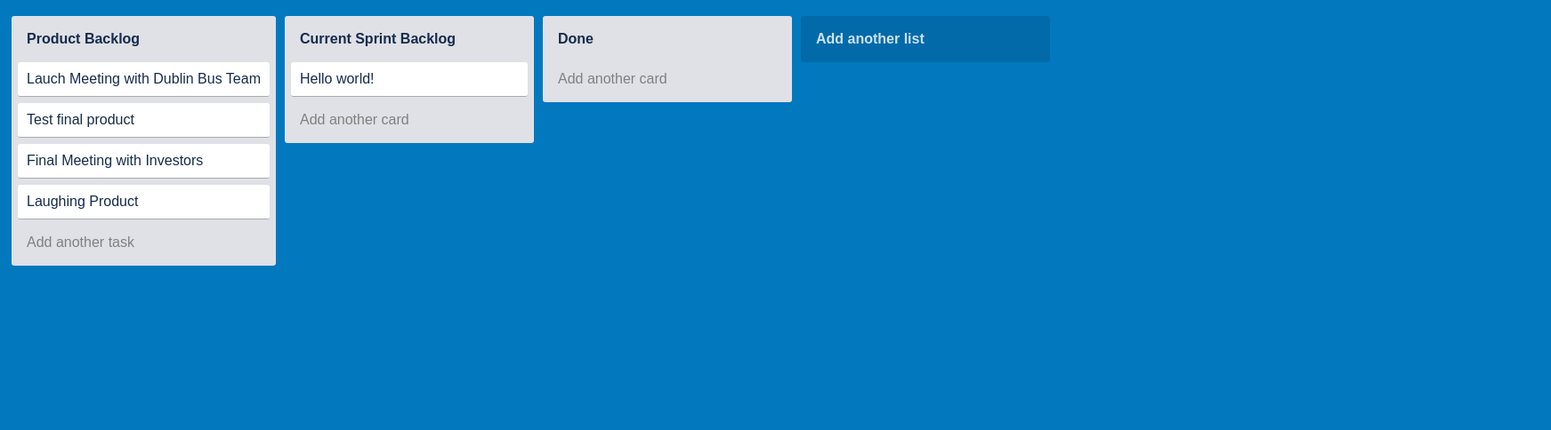
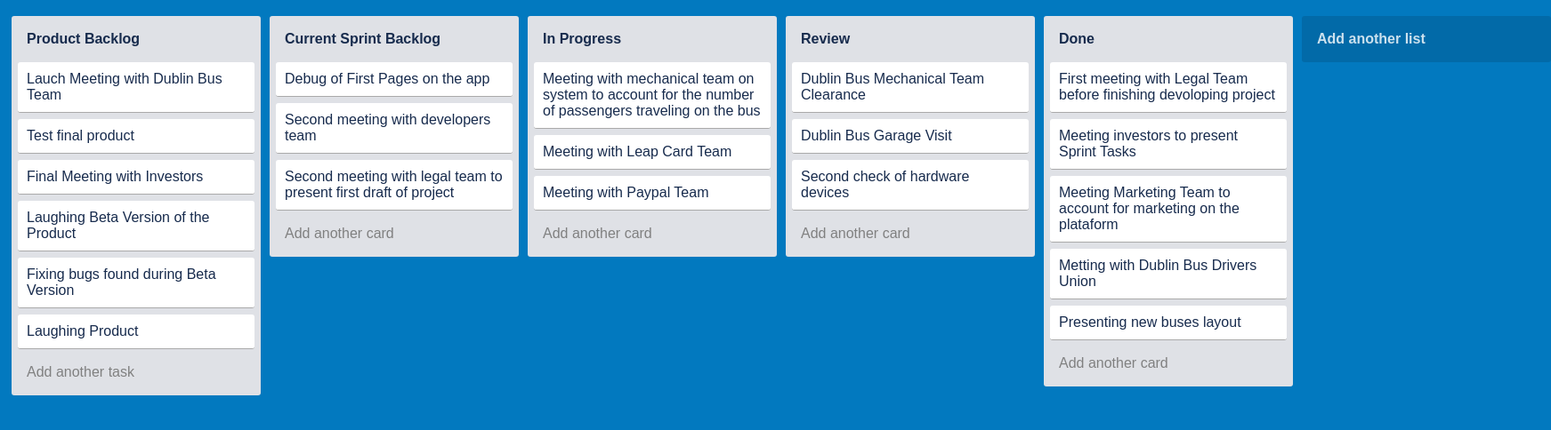
Before and after one commit to LeoStudentCCT/csp-ps_ca3, a plain HTML site: page index.html in a window 1280 px wide. Shown: the whole page at 89% size, 1743 px wide, since content can reach past the window. Drawn offline with nearby package versions, Linux system fonts and the light colour scheme.

Commit message:
Finished cards

```diff
--- a/index.html
+++ b/index.html
@@ -12,9 +12,11 @@
   <div class="list">
     <div class="title removable editable">Product Backlog</div>
     <div class="content">
-      <div class="card removable editable">Lauch Meeting with Dublin Bus Team</div>
+      <div class="card removable editable" style="">Lauch Meeting with Dublin Bus Team</div>
       <div class="card removable editable" style="">Test final product</div>
       <div class="card removable editable" style="">Final Meeting with Investors</div>
+      <div class="card removable editable" style="">Laughing Beta Version of the Product</div>
+      <div class="card removable editable" style="">Fixing bugs found during Beta Version</div>
       <div class="card removable editable" style="">Laughing Product</div>
     </div>
     <div class="add-card editable">Add another task</div>
@@ -22,14 +24,38 @@
   <div class="list">
     <div class="title removable editable">Current Sprint Backlog</div>
     <div class="content">
-      <div class="card removable editable">Hello world!</div>
-
+      <div class="card removable editable" style="">Debug of First Pages on the app</div>
+      <div class="card removable editable" style="">Second meeting with developers team</div>
+      <div class="card removable editable" style="">Second meeting with legal team to present first draft of project</div>
+    </div>
+    <div class="add-card editable">Add another card</div>
+  </div>
+  <div class="list">
+    <div class="title removable editable">In Progress</div>
+    <div class="content">
+      <div class="card removable editable" style="">Meeting with mechanical team on system to account for the number of passengers traveling on the bus</div>
+      <div class="card removable editable" style="">Meeting with Leap Card Team</div>
+      <div class="card removable editable" style="">Meeting with Paypal Team</div>
+    </div>
+    <div class="add-card editable">Add another card</div>
+  </div>
+  <div class="list">
+    <div class="title removable editable">Review</div>
+    <div class="content">
+      <div class="card removable editable" style="">Dublin Bus Mechanical Team Clearance</div>
+      <div class="card removable editable" style="">Dublin Bus Garage Visit</div>
+      <div class="card removable editable" style="">Second check of hardware devices</div>
     </div>
     <div class="add-card editable">Add another card</div>
   </div>
   <div class="list">
     <div class="title removable editable">Done</div>
     <div class="content"></div>
+    <div class="card removable editable" style="">First meeting with Legal Team before finishing devoloping project</div>
+    <div class="card removable editable" style="">Meeting investors to present Sprint Tasks</div>
+    <div class="card removable editable" style="">Meeting Marketing Team to account for marketing on the plataform</div>
+    <div class="card removable editable" style="">Metting with Dublin Bus Drivers Union</div>
+    <div class="card removable editable" style="">Presenting new buses layout</div>
     <div class="add-card editable">Add another card</div>
   </div>
 </div>
```
